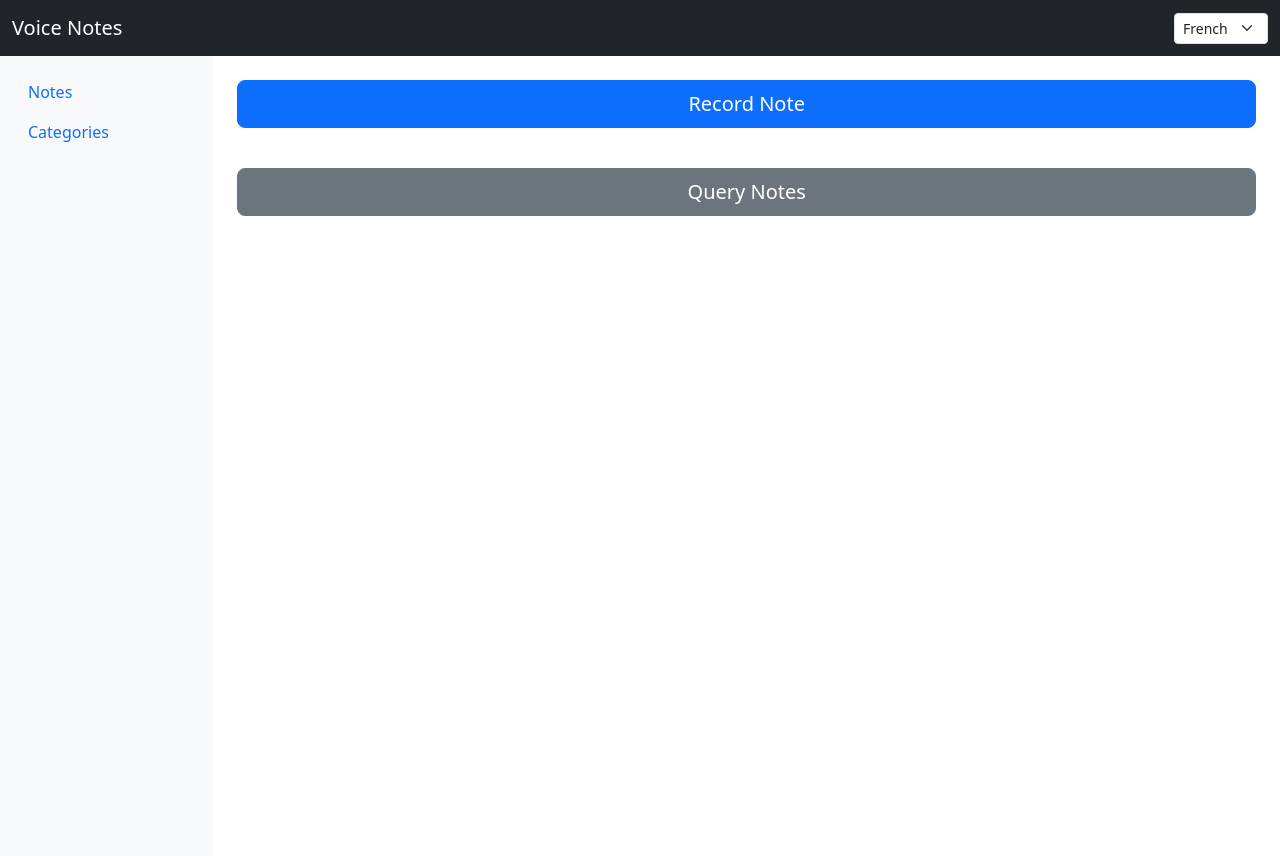
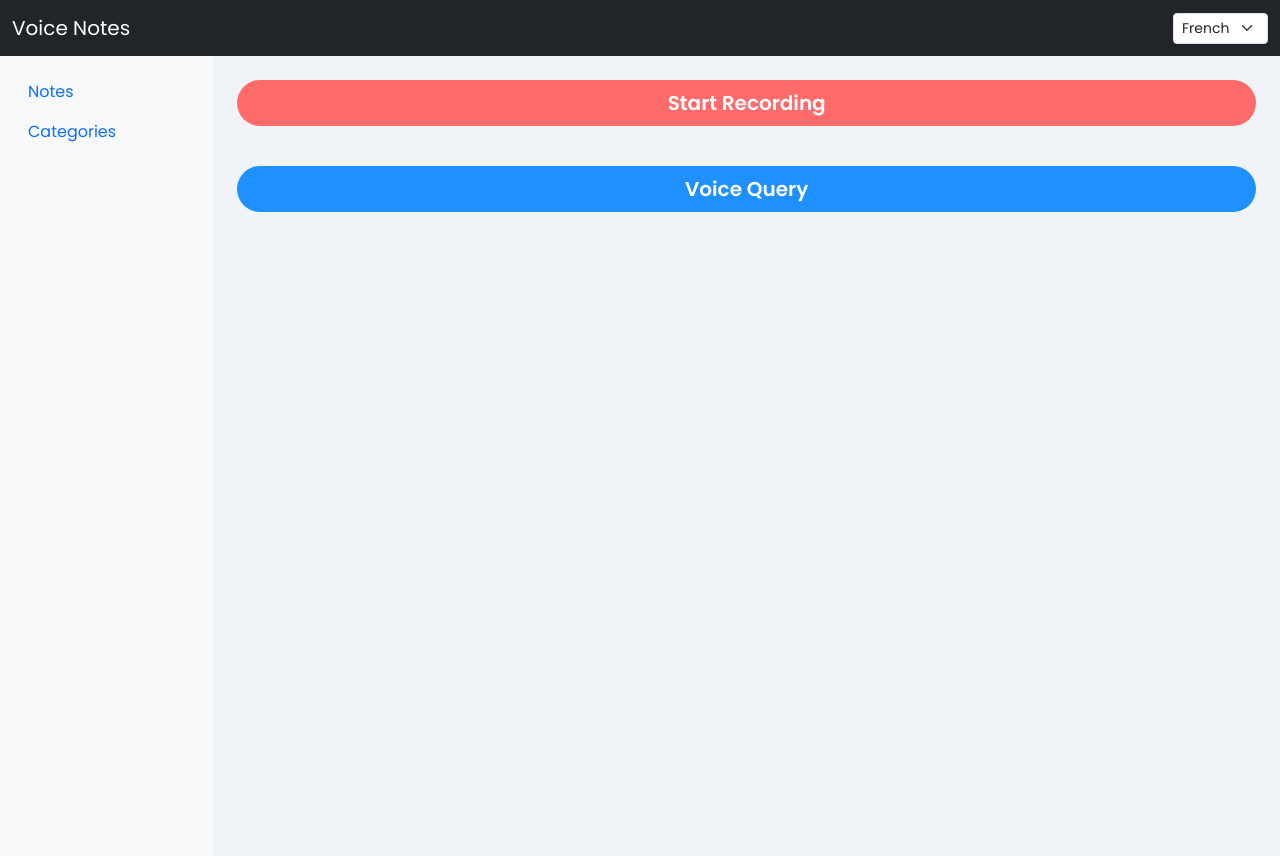
Before and after one commit to Raffael1998/Note_Taking_App, a Flask app: page / in a window 1280 px wide. Run offline with Flask 2, Linux system fonts and the light colour scheme.

Commit message:
Style streamlit page with app-friendly buttons

```diff
--- a/note_app/static/app.js
+++ b/note_app/static/app.js
@@ -48,7 +48,7 @@ function setupRecorder(buttonId, endpoint, resultId) {
       };
       mediaRecorder.start();
       btn.dataset.original = btn.textContent;
-      btn.textContent = 'Recording... Press again to stop';
+      btn.textContent = 'Recording... Click again to stop and send';
       btn.classList.add('btn-danger');
     } else {
       btn.classList.remove('btn-danger');
--- /dev/null
+++ b/note_app/static/style.css
@@ -0,0 +1,30 @@
+body {
+  padding-top: 56px;
+  font-family: 'Poppins', sans-serif;
+  background-color: #f0f4f8;
+}
+.sidebar {
+  min-height: 100vh;
+}
+.btn-record {
+  background-color: #ff6b6b;
+  border-radius: 30px;
+  font-weight: 600;
+  color: #fff;
+  border: none;
+}
+.btn-record:hover {
+  background-color: #ff8787;
+  color: #fff;
+}
+.btn-query {
+  background-color: #1e90ff;
+  border-radius: 30px;
+  font-weight: 600;
+  color: #fff;
+  border: none;
+}
+.btn-query:hover {
+  background-color: #58a8ff;
+  color: #fff;
+}
--- a/note_app/templates/index.html
+++ b/note_app/templates/index.html
@@ -1,9 +1,9 @@
 {% extends 'layout.html' %}
 {% block content %}
 <div class="d-grid gap-3 mt-4">
-  <button id="record-btn" class="btn btn-primary btn-lg">Record Note</button>
+  <button id="record-btn" class="btn btn-record btn-lg">Start Recording</button>
   <div id="record-result" class="mt-2" style="white-space: pre-line;"></div>
-  <button id="query-btn" class="btn btn-secondary btn-lg">Query Notes</button>
+  <button id="query-btn" class="btn btn-query btn-lg">Voice Query</button>
   <div id="query-result" class="mt-2" style="white-space: pre-line;"></div>
 </div>
 {% endblock %}
--- a/note_app/templates/layout.html
+++ b/note_app/templates/layout.html
@@ -5,10 +5,8 @@
     <meta name="viewport" content="width=device-width, initial-scale=1">
     <title>Voice Note App</title>
     <link href="https://cdn.jsdelivr.net/npm/bootstrap@5.3.2/dist/css/bootstrap.min.css" rel="stylesheet">
-    <style>
-      body { padding-top: 56px; }
-      .sidebar { min-height: 100vh; }
-    </style>
+    <link href="https://fonts.googleapis.com/css2?family=Poppins:wght@400;600&display=swap" rel="stylesheet">
+    <link href="/static/style.css" rel="stylesheet">
   </head>
   <body>
     <nav class="navbar navbar-expand-lg navbar-dark bg-dark fixed-top">
--- a/note_app/templates/query.html
+++ b/note_app/templates/query.html
@@ -5,7 +5,7 @@
   <div class="mb-3">
     <input type="text" class="form-control" id="query" placeholder="Enter your question">
   </div>
-  <button class="btn btn-primary" type="submit">Submit</button>
+  <button class="btn btn-query" type="submit">Submit</button>
 </form>
 <div id="query-result" class="mt-3" style="white-space: pre-line;"></div>
 {% endblock %}
--- a/note_app/templates/record.html
+++ b/note_app/templates/record.html
@@ -1,7 +1,7 @@
 {% extends 'layout.html' %}
 {% block content %}
 <h2 class="mt-4">Record a Note</h2>
-<button id="record-btn" class="btn btn-danger mt-3">Start Recording</button>
+<button id="record-btn" class="btn btn-record mt-3">Start Recording</button>
 <p id="status" class="mt-3"></p>
 <div id="result" class="mt-3" style="white-space: pre-line;"></div>
 {% endblock %}
```
Also changed, not shown: note_app/streamlit_app.py (+43 -4 lines).
